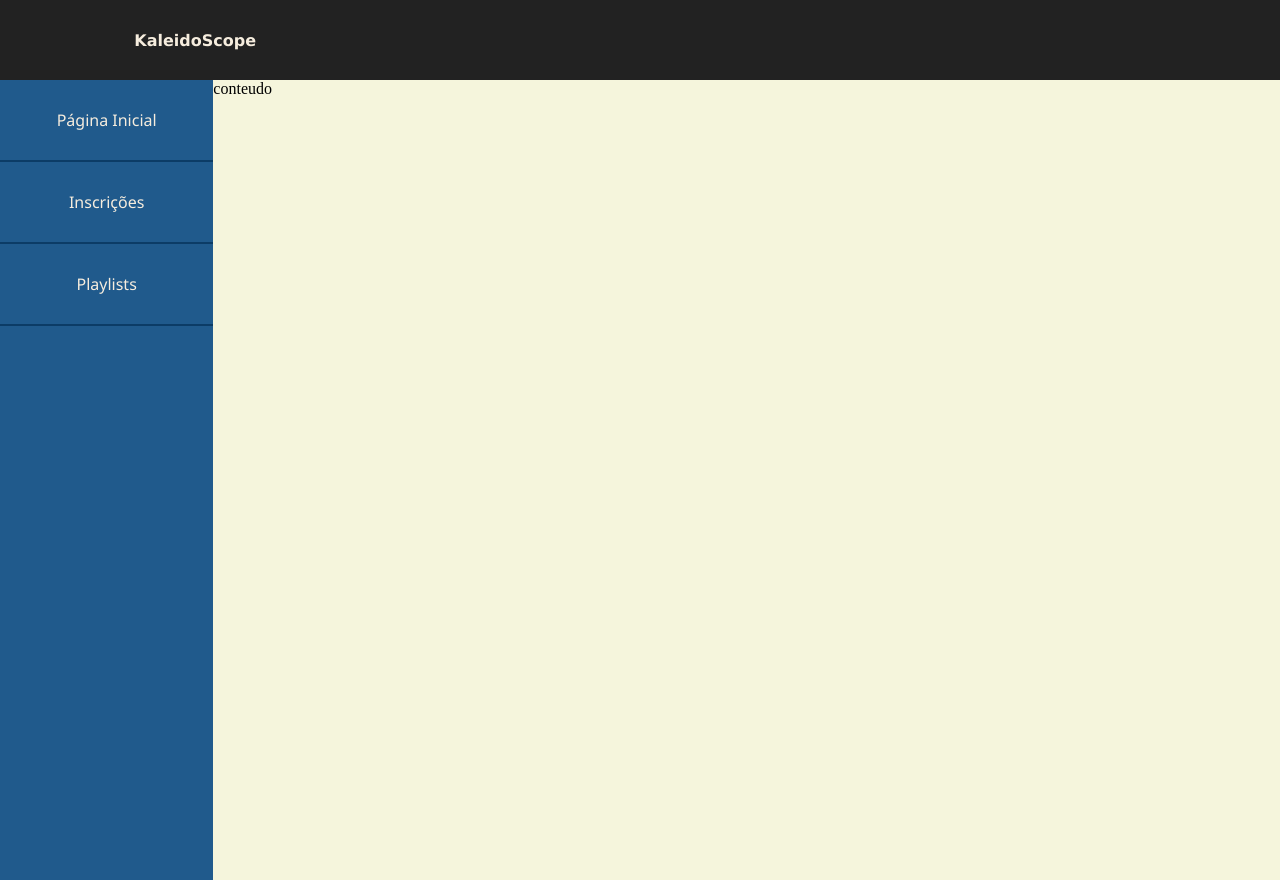
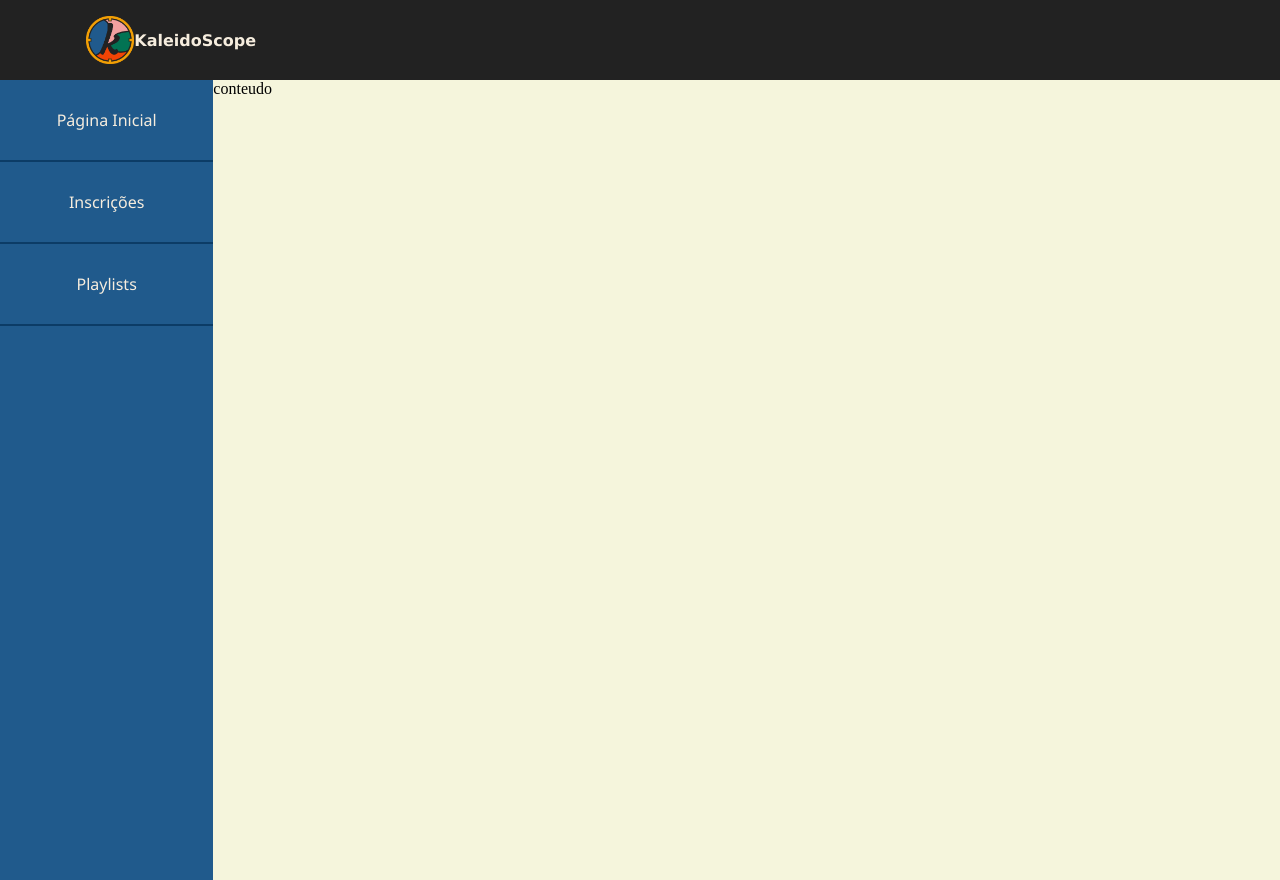
Before and after one commit to victorramacciotti/KaleidoScope, an Angular app: page / in a window 1280 px wide. Built offline with nearby package versions, Linux system fonts and the light colour scheme.

Commit message:
adição da logomarca

```diff
--- a/src/app/navbar/navbar.component.html
+++ b/src/app/navbar/navbar.component.html
@@ -1,5 +1,8 @@
 <nav class="navbar">
-    <div class="logo">KaleidoScope</div>
+    <div class="logo">
+        <img src="assets\logoKaleidoScope.png" alt="Logo" class="logoImg">
+        KaleidoScope
+    </div>
     <div class="buttons"></div>
 
 </nav>
--- a/src/app/navbar/navbar.component.scss
+++ b/src/app/navbar/navbar.component.scss
@@ -23,3 +23,7 @@
     align-items: center;
     align-content: flex-end;
 }
+
+.logoImg{
+    width: 3em;
+}
```
Also changed, not shown: public/assets/logoKaleidoScope.png (added), src/logoKaleidoScope.svg (added).
